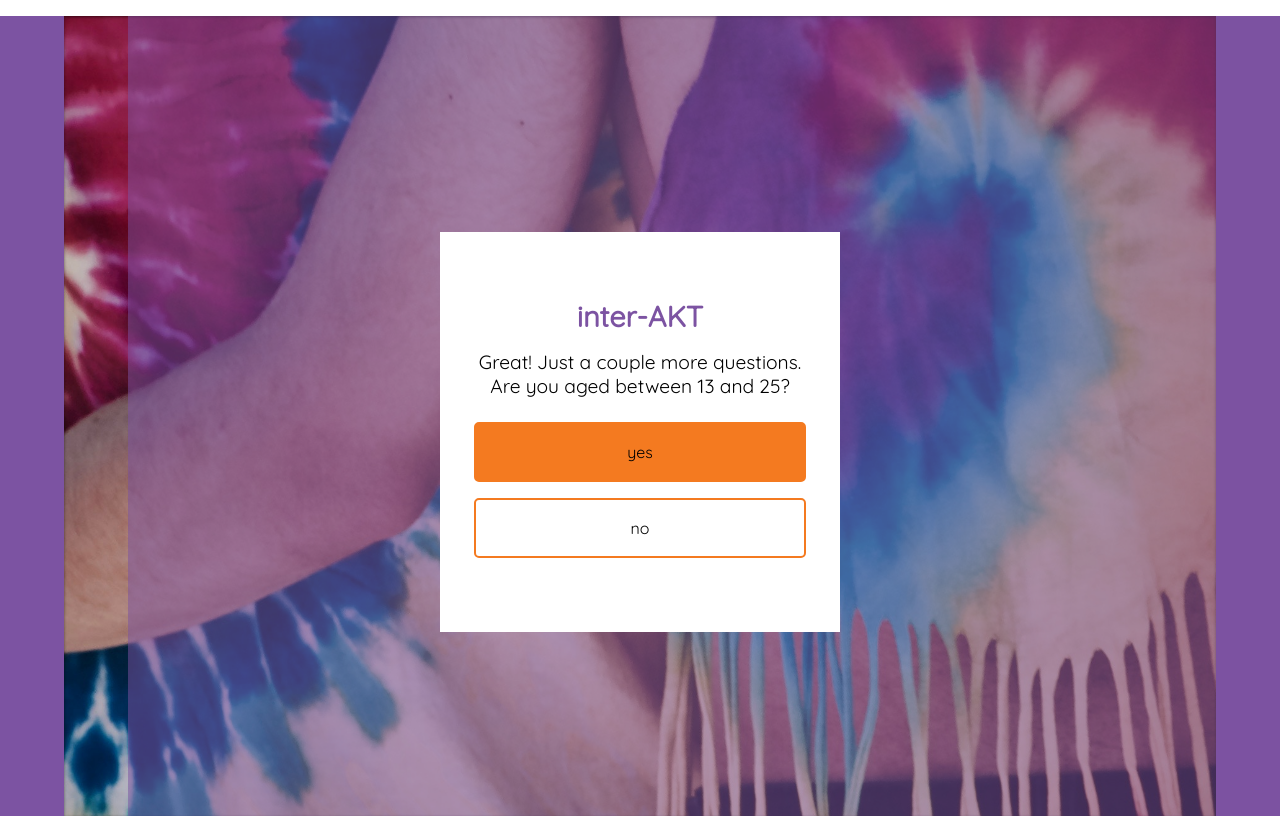
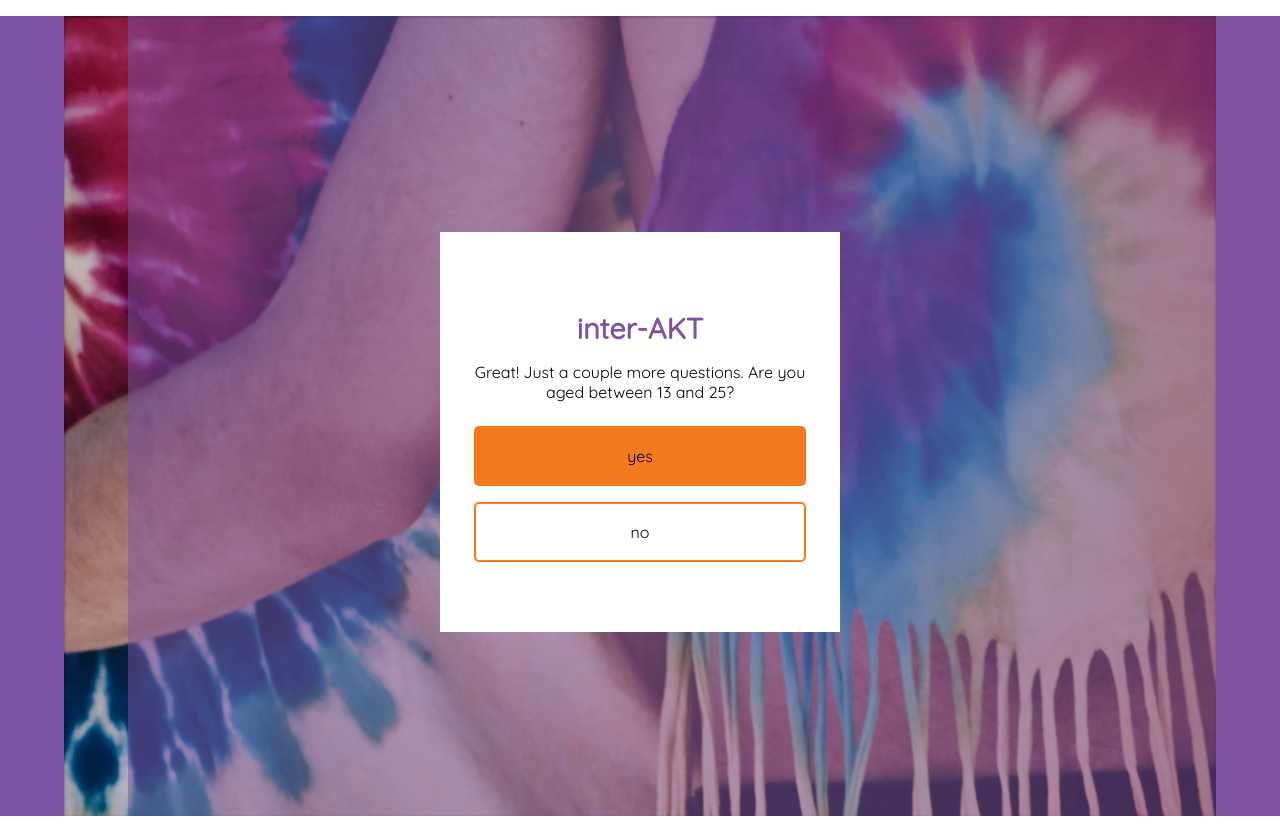
Before and after one commit to fac-12/Albert-Kennedy, a React (Create React App) app in the folder client/: page /age in a window 1280 px wide. Shown: the top 832 px of the page. Built offline with nearby package versions, Linux system fonts and the light colour scheme; no server answers.

Commit message:
consistency throughout onboarding pages relates #75

```diff
--- a/client/src/assets/styles.css
+++ b/client/src/assets/styles.css
@@ -27,4 +27,5 @@
 	display: flex;
 	flex-wrap: wrap;
 	align-items: space-between;
+
 }
--- a/client/src/components/landing/Age.js
+++ b/client/src/components/landing/Age.js
@@ -5,14 +5,15 @@ import ageImage from "../../assets/images/raw/age-background.jpg"
 
 const Container = styled.div`
   position: relative;
-  @media (min-width: 630px) {
+  font-size: 1rem;
+  @media (min-width: 768px) {
     position: relative;
     background-color: #7c53a2;
   }
 `;
 
 const Mask = styled.div`
-  @media (min-width: 630px) {
+  @media (min-width: 768px) {
     opacity: 0.5;
     background-color: #7c53a2;
     width: 100vw;
@@ -30,7 +31,7 @@ const DesktopBg = styled.div`
   justify-content: center;
   align-items: center;
 
-  @media (min-width: 630px) {
+  @media (min-width: 768px) {
     background-image: url(${ageImage});
     background-repeat: no-repeat;
     height: 100vh;
@@ -51,7 +52,7 @@ const Card = styled.div`
   align-items: center;
   z-index: 1;
   margin-top: 2rem;
-  @media (min-width: 630px) {
+  @media (min-width: 768px) {
     position: absolute;
     width: 25rem;
     height: 25rem;
@@ -73,12 +74,12 @@ const Img = styled.img`
     0% 100%
   );
   display: block;
-  max-height: 50vh;
+  max-height: 45vh;
   width: auto;
   height: auto;
   opacity: 0.6;
 
-  @media (min-width: 630px) {
+  @media (min-width: 768px) {
     display: none;
   }
 `;
@@ -95,12 +96,14 @@ const StyledLink = styled.a`
 
 const Subtitle = styled.p`
   margin: 1rem;
+  font-size: 1rem;
+
 `;
 
 const DesktopButton = styled(LinkButton)`
   position: initial;
   margin: 0.5rem;
-  @media (min-width: 630px) {
+  @media (min-width: 768px) {
     position: initial;
     width: 90%;
     height: 60px;
@@ -114,7 +117,7 @@ const DesktopButton = styled(LinkButton)`
 
 const H2 = styled.h2`
   color: #7C53A2;
-  top: 3rem;
+  margin-top: 1rem;
 `;
 
 export default class Age extends Component {
--- a/client/src/components/landing/LGBT.js
+++ b/client/src/components/landing/LGBT.js
@@ -3,20 +3,21 @@ import LinkButton from "../LinkButton";
 import styled from "styled-components";
 import lgbtImage from "../../assets/images/raw/lgbt-flag.jpg"
 
-
 const Container = styled.div`
   position: relative;
-  @media (min-width: 630px) {
+  font-size: 1rem;
+  @media (min-width: 768px) {
     position: relative;
     background-color: #7c53a2;
   }
 `;
 
 const Mask = styled.div`
-  @media (min-width: 630px) {
+  @media (min-width: 768px) {
     opacity: 0.5;
     background-color: #7c53a2;
     width: 100vw;
+    height: 100vh;
   }
 `;
 
@@ -30,7 +31,7 @@ const DesktopBg = styled.div`
   justify-content: center;
   align-items: center;
 
-  @media (min-width: 630px) {
+  @media (min-width: 768px) {
     background-image: url(${lgbtImage});
     background-repeat: no-repeat;
     height: 100vh;
@@ -51,7 +52,7 @@ const Card = styled.div`
   align-items: center;
   z-index: 1;
   margin-top: 2rem;
-  @media (min-width: 630px) {
+  @media (min-width: 768px) {
     position: absolute;
     width: 25rem;
     height: 25rem;
@@ -73,11 +74,11 @@ const Img = styled.img`
     0% 100%
   );
   display: block;
-  max-height: 50vh;
+  max-height: 45vh;
   width: auto;
   height: auto;
   opacity: 0.6;
-  @media (min-width: 630px) {
+  @media (min-width: 768px) {
     display: none;
   }
 `;
@@ -94,12 +95,13 @@ const StyledLink = styled.a`
 
 const Subtitle = styled.p`
   margin: 1rem;
+  font-size: 1rem;
 `;
 
 const DesktopButton = styled(LinkButton)`
   position: initial;
   margin: 0.5rem;
-  @media (min-width: 630px) {
+  @media (min-width: 768px) {
     position: initial;
     width: 90%;
     height: 60px;
@@ -113,7 +115,7 @@ const DesktopButton = styled(LinkButton)`
 
 const H2 = styled.h2`
   color: #7C53A2;
-  top: 3rem;
+  margin-top: 1rem;
 `;
 
 export default class LGBT extends Component {
@@ -122,6 +124,7 @@ export default class LGBT extends Component {
       <Container>
         <Img src={lgbtImage}/>
         <DesktopBg>
+          <Mask />
           <Card>
             <H2>inter-AKT</H2>
             <Subtitle><p>Do you identify as part of the LGBT+ community?</p></Subtitle>
@@ -129,7 +132,6 @@ export default class LGBT extends Component {
             <DesktopButton text="no" url="/lgbtredirect" />
           </Card>
         </DesktopBg>
-        <Mask />
       </Container>
     );
   }
--- a/client/src/components/landing/Landing.js
+++ b/client/src/components/landing/Landing.js
@@ -5,17 +5,19 @@ import styled from "styled-components";
 import backgroundImage from "../../assets/images/raw/landing-background.jpg";
 
 const Container = styled.div`
-  @media (min-width: 630px) {
+  font-size: 1rem;
+  @media (min-width: 768px) {
     position: relative;
     background-color: #7c53a2;
   }
 `;
 
 const Mask = styled.div`
-  @media (min-width: 630px) {
+  @media (min-width: 768px) {
     opacity: 0.5;
     background-color: #7c53a2;
     width: 100vw;
+    height: 100vh;
   }
 `;
 
@@ -28,7 +30,7 @@ const DesktopBg = styled.div`
   justify-content: center;
   align-items: center;
 
-  @media (min-width: 630px) {
+  @media (min-width: 768px) {
     background-image: url(${backgroundImage});
     background-repeat: no-repeat;
     height: 100vh;
@@ -48,7 +50,7 @@ const Card = styled.div`
   align-items: center;
   z-index: 1;
   margin-top: 2rem;
-  @media (min-width: 630px) {
+  @media (min-width: 768px) {
     position: absolute;
     width: 25rem;
     height: 25rem;
@@ -70,11 +72,11 @@ const Img = styled.img`
     0% 100%
   );
   display: block;
-  max-height: 50vh;
+  max-height: 45vh;
   width: auto;
   height: auto;
   opacity: 0.6;
-  @media (min-width: 630px) {
+  @media (min-width: 768px) {
     display: none;
   }
 `;
@@ -91,12 +93,14 @@ const StyledLink = styled.a`
 
 const Subtitle = styled.p`
   margin: 1rem;
+  font-size: 1rem;
+
 `;
 
 const DesktopButton = styled(LinkButton)`
   position: initial;
-  margin: 0.5rem;
-  @media (min-width: 630px) {
+  margin: 1.5rem;
+  @media (min-width: 768px) {
     position: initial;
     width: 90%;
     height: 60px;
@@ -104,13 +108,13 @@ const DesktopButton = styled(LinkButton)`
     flex-direction: column;
     justify-content: space-evenly;
     align-items: center;
-    margin-bottom: 0.5rem;
+    margin: 1.5rem;
   }
 `;
 
 const H2 = styled.h2`
   color: #7C53A2;
-  top: 3rem;
+  margin-top: 1rem;
 `;
 
 export default class Landing extends Component {
```
